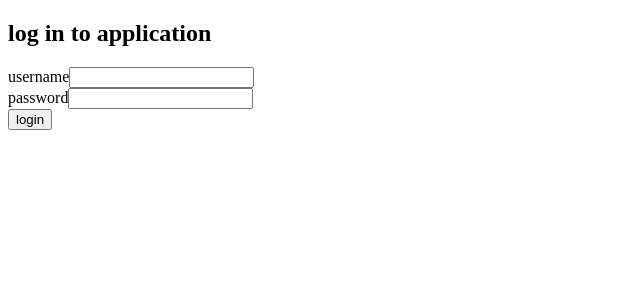
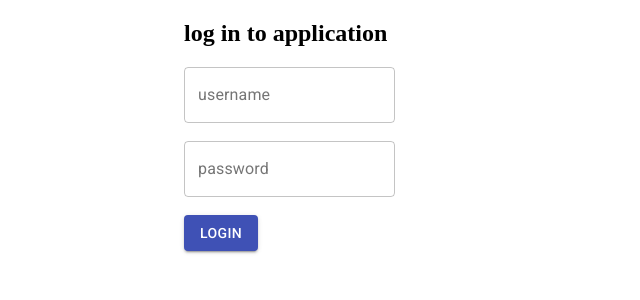
Before and after one commit to tim0thylee/fsopart7, a React (Create React App) app in the folder bloglist-frontend/: page / in a window 1280 px wide. Shown: the top 300 px of the page, without its empty margins (0-640 px from the left). Built offline with nearby package versions, Linux system fonts and the light colour scheme; no server answers.

Commit message:
complete up to 7.20

```diff
--- a/bloglist-frontend/package.json
+++ b/bloglist-frontend/package.json
@@ -3,6 +3,8 @@
   "version": "0.1.0",
   "private": true,
   "dependencies": {
+    "@material-ui/core": "^4.11.0",
+    "@material-ui/icons": "^4.9.1",
     "@testing-library/user-event": "^7.2.1",
     "axios": "^0.19.2",
     "prop-types": "^15.7.2",
--- a/bloglist-frontend/public/index.html
+++ b/bloglist-frontend/public/index.html
@@ -3,7 +3,9 @@
   <head>
     <meta charset="utf-8" />
     <link rel="icon" href="%PUBLIC_URL%/favicon.ico" />
-    <meta name="viewport" content="width=device-width, initial-scale=1" />
+    <link rel="stylesheet" href="https://fonts.googleapis.com/css?family=Roboto:300,400,500,700&display=swap" />
+    <link rel="stylesheet" href="https://fonts.googleapis.com/icon?family=Material+Icons" />
+    <meta name="viewport" content="minimum-scale=1, initial-scale=1, width=device-width" />
     <meta name="theme-color" content="#000000" />
     <meta
       name="description"
--- a/bloglist-frontend/src/components/BlogForm.js
+++ b/bloglist-frontend/src/components/BlogForm.js
@@ -4,6 +4,8 @@ import {
   Switch, Route, Link
 } from 'react-router-dom'
 import { useSelector } from 'react-redux'
+import Button from '@material-ui/core/Button'
+import TextField from '@material-ui/core/TextField'
 import Blog from './Blog'
 import Toggable from './Toggable'
 import UsersTable from './UsersTable'
@@ -51,7 +53,7 @@ const BlogsForm = ({
         <Link to={'/blogs'} style={{ marginRight: '3px' }}>blogs</Link>
         <Link to={'/users'} style={{ marginRight: '3px' }}>users</Link>
         {user.name} has logged in
-        <button onClick={handleLogout}>logout</button>
+        <Button onClick={handleLogout} variant='contained'>logout</Button>
       </div>
       <br/>
       <h2>blog app</h2>
@@ -76,17 +78,18 @@ const BlogsForm = ({
               <h2>create new</h2>
               <form onSubmit={createNewBlog} >
                 <div>
-                  title: <input type="text" value={title} onChange={({ target }) => setTitle(target.value)} id="title"/>
+                  <TextField label="title" type="text" value={title} onChange={({ target }) => setTitle(target.value)} id="title"/>
                 </div>
                 <div>
-                  author: <input type="text" value={author} onChange={({ target }) => setAuthor(target.value)} id="author"/>
+                  <TextField label="author" type="text" value={author} onChange={({ target }) => setAuthor(target.value)} id="author"/>
                 </div>
                 <div>
-                  url: <input type="text" value={url} onChange={({ target }) => setUrl(target.value)} id="url"/>
+                  <TextField type="text" label="url" value={url} onChange={({ target }) => setUrl(target.value)} id="url"/>
                 </div>
-                <button type="submit" id="createButton">create</button>
+                <Button type="submit" id="createButton" variant='contained' color='primary'>create</Button>
               </form>
             </Toggable>
+            <br/>
             {blogs.sort((a,b) => b.likes - a.likes).map(blog =>
               <Blog
                 key={blog.id}
--- a/bloglist-frontend/src/components/BlogInfo.js
+++ b/bloglist-frontend/src/components/BlogInfo.js
@@ -3,6 +3,8 @@
 import React, { useState, useEffect } from 'react'
 import { useSelector } from 'react-redux'
 import { useParams } from 'react-router-dom'
+import Button from '@material-ui/core/Button'
+import TextField from '@material-ui/core/TextField'
 import blogsService from '../services/blogs'
 
 const BlogInfo = ({ updateBlog, username, handleDelete }) => {
@@ -48,14 +50,17 @@ const BlogInfo = ({ updateBlog, username, handleDelete }) => {
             <a href={`${blog.url}`} target="_blank" rel="noopener noreferrer">{blog.url}</a>
             <div>
             likes {blog.likes}
-            <button onClick={handleUpdateLikes} className='likeButton'>like</button>
+            <Button onClick={handleUpdateLikes} className='likeButton' color="primary" variant="contained">like</Button>
             </div>
-            <div>added by {blog.user.username}</div>
-            {username === blog.user.username ? <button onClick={handleDeleteButton} className="removeButton">remove</button> : null}
+            <div>added by {blog.user ? blog.user.username : null}</div>
+            {username === blog.user.username ? <Button onClick={handleDeleteButton} className="removeButton" color="secondary" variant="contained">remove</Button> : null}
             <br/>
             <h3>comments</h3>
-            <input onChange={e => setContent(e.target.value)} value={content}/>
-            <button onClick={addComment}>add comment</button>
+            <div>
+                <TextField variant="outlined" onChange={e => setContent(e.target.value)} value={content}/>
+            </div>
+            <br/>
+            <Button onClick={addComment} variant="contained">add comment</Button>
             <br/>
             <ul>
                 {comments.map((comment, i) => <li key={i}>{comment}</li>)}
--- a/bloglist-frontend/src/components/LoginForm.js
+++ b/bloglist-frontend/src/components/LoginForm.js
@@ -3,6 +3,8 @@
 /* eslint-disable indent */
 import React from 'react'
 import { useSelector } from 'react-redux'
+import Button from '@material-ui/core/Button'
+import TextField from '@material-ui/core/TextField'
 
 const LoginForm = ({
     handleLogin,
@@ -15,29 +17,33 @@ const LoginForm = ({
     return (
         <>
         <h2>log in to application</h2>
-        <h3 style={{color: 'red'}}>{notification}</h3>
+        <h3 style={{ color: 'red' }}>{notification}</h3>
         <form onSubmit={handleLogin}>
             <div>
-            username
-            <input
+                <TextField
                     type="text"
                     name="Username"
                     id="username"
                     value={username}
+                    label='username'
+                    variant="outlined"
                     onChange={({ target }) => setUsername(target.value)}
                 />
             </div>
+            <br/>
             <div>
-            password
-            <input
+                <TextField
                     type="password"
                     name="Password"
                     id="password"
                     value={password}
+                    label='password'
+                    variant="outlined"
                     onChange={({ target }) => setPassword(target.value)}
                 />
             </div>
-            <button type="submit" id="loginButton">login</button>
+            <br/>
+            <Button type="submit" id="loginButton" color="primary" variant="contained">login</Button>
         </form>
         </>
     )
--- a/bloglist-frontend/src/components/Toggable.js
+++ b/bloglist-frontend/src/components/Toggable.js
@@ -1,5 +1,6 @@
 /* eslint-disable linebreak-style */
 import React, { useState } from 'react'
+import Button from '@material-ui/core/Button'
 import PropTypes from 'prop-types'
 
 const Togglable = (props) => {
@@ -12,11 +13,11 @@ const Togglable = (props) => {
   return (
     <div>
       <div style={hideWhenVisible}>
-        <button onClick={toggleVisibility}>{props.buttonLabel}</button>
+        <Button onClick={toggleVisibility} color="primary" variant="contained">{props.buttonLabel}</Button>
       </div>
       <div style={showWhenVisible}>
         {props.children}
-        <button onClick={toggleVisibility}>cancel</button>
+        <Button onClick={toggleVisibility} color="secondary" variant="contained">cancel</Button>
       </div>
     </div>
   )
--- a/bloglist-frontend/src/index.js
+++ b/bloglist-frontend/src/index.js
@@ -5,6 +5,7 @@ import { Provider } from 'react-redux'
 import {
   BrowserRouter as Router
 } from 'react-router-dom'
+import Container from '@material-ui/core/Container';
 import App from './App'
 import store from './store'
 
@@ -12,7 +13,9 @@ import store from './store'
 ReactDOM.render(
   <Provider store={store}>
     <Router>
-      <App />
+      <Container maxWidth={'md'}>
+        <App />
+      </Container>
     </Router>
   </Provider>
   , document.getElementById('root'))
```
Also changed, not shown: 1 other file (tests, documents, lock files or other folders). Lines whose indentation alone changed are shown as unchanged.
